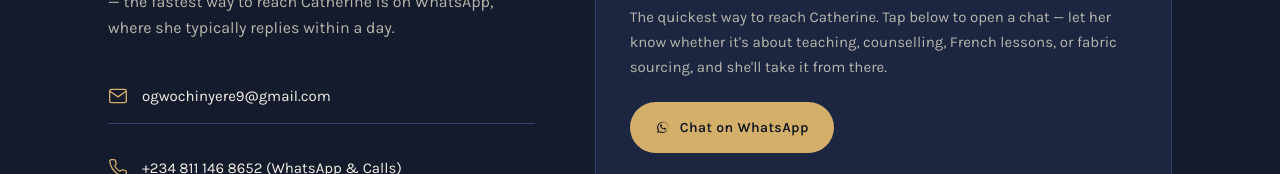
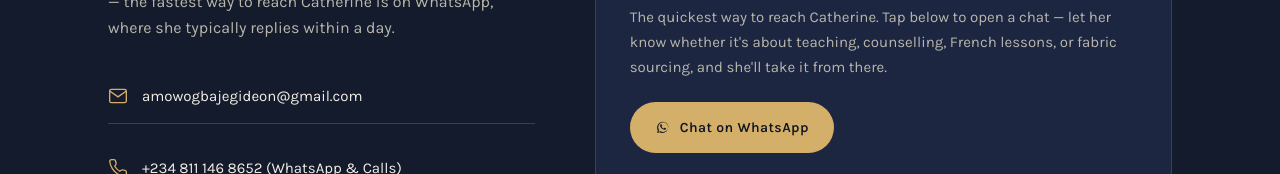
Before and after one commit to amowogbaje/personal-website, a React (Vite) app in the folder catherine/: page / in a window 1280 px wide. Shown: the part 4003-4177 px from the top of the page. Built offline with nearby package versions, Linux system fonts and the light colour scheme.

Commit message:
change of number

```diff
--- a/catherine/src/siteData.js
+++ b/catherine/src/siteData.js
@@ -1,5 +1,5 @@
-export const WHATSAPP_NUMBER = '2348111468652'
-export const EMAIL = 'ogwochinyere9@gmail.com'
+export const WHATSAPP_NUMBER = '2347026305945'
+export const EMAIL = 'amowogbajegideon@gmail.com'
 export const LINKEDIN_URL = 'https://www.linkedin.com/in/chinyere-amowogbaje-62030b225/'
 
 export function waLink(text) {
```
